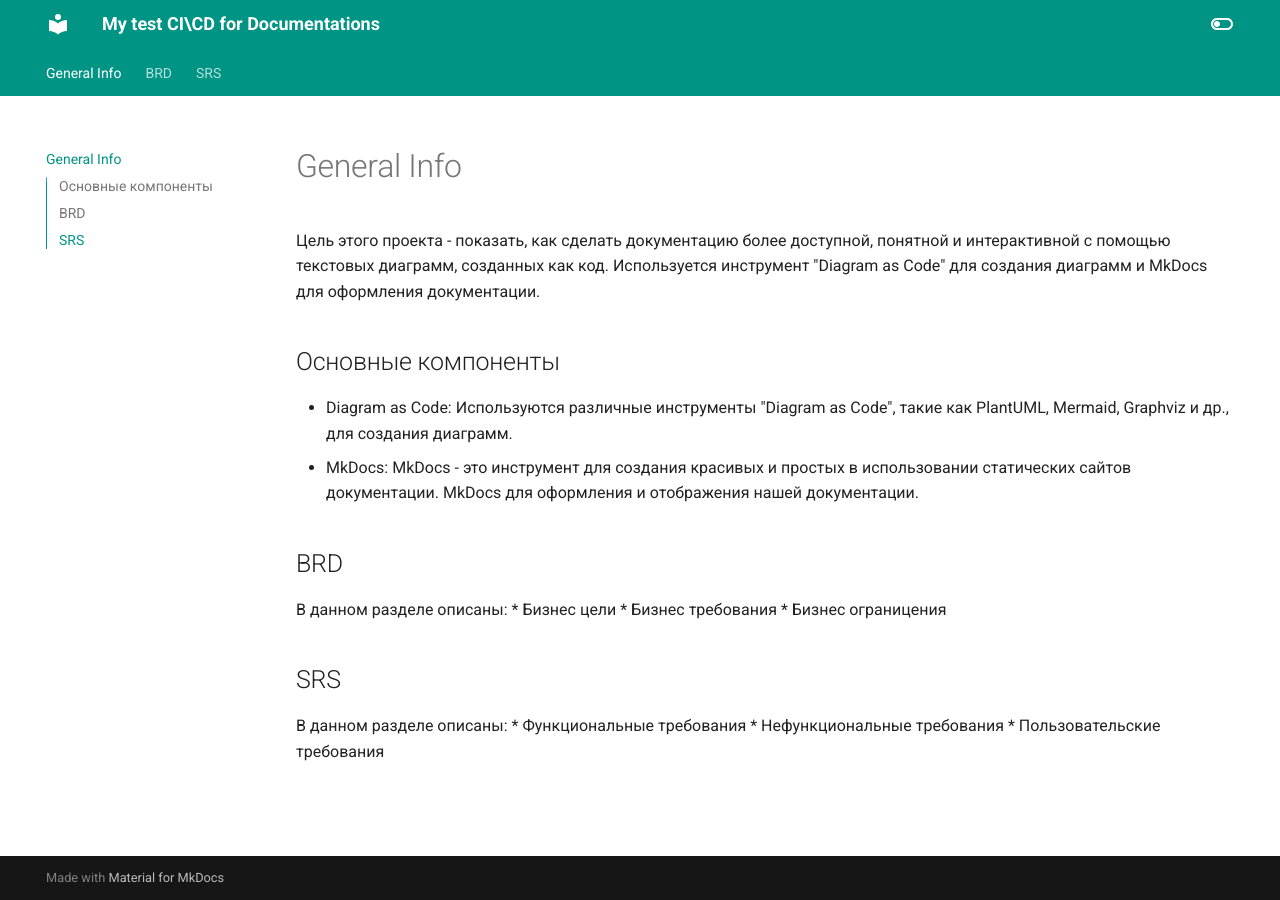
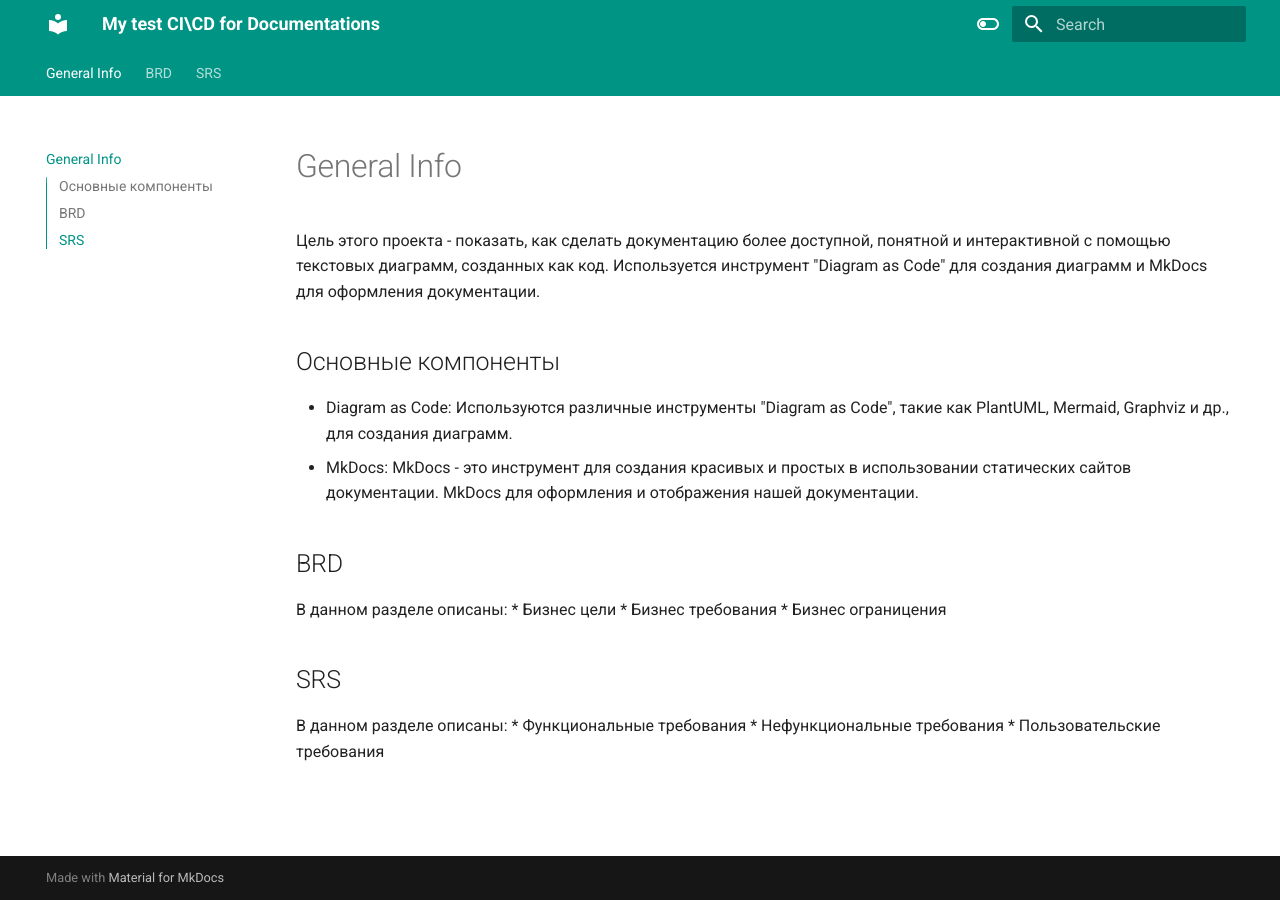
Before and after one commit to geksogen/CI-CD-Documentatons, an MkDocs documentation site: the page built from docs/index.md, in a window 1280 px wide. Built offline with MkDocs 1.6.1 and Material for MkDocs 9.7.7, drawn with Linux system fonts in a browser that asks for light colours.

Commit message:
добавил CI

```diff
--- a/mkdocs.yml
+++ b/mkdocs.yml
@@ -26,22 +26,14 @@
       primary: teal
       accent: lime
 
+plugins:
+    - search
+    - swagger-ui-tag
+
 markdown_extensions:
-  - pymdownx.highlight:
-      anchor_linenums: true
-  - pymdownx.inlinehilite
-  - pymdownx.snippets
-  - admonition
-  - pymdownx.arithmatex:
-      generic: true
-  - footnotes
-  - pymdownx.details
-  - pymdownx.superfences
-  - pymdownx.mark
-  - attr_list
-  - pymdownx.emoji:
-      emoji_index: !!python/name:materialx.emoji.twemoji
-      emoji_generator: !!python/name:materialx.emoji.to_svg
-
-plugins:
-   - swagger-ui-tag
+  - pymdownx.superfences:
+        # make exceptions to highlighting of code:
+      custom_fences:
+        - name: mermaid
+          class: mermaid
+          format: !!python/name:mermaid2.fence_mermaid_custom
```
